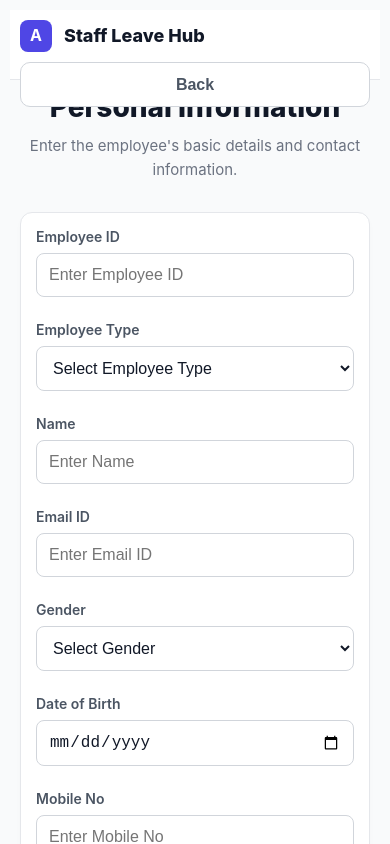
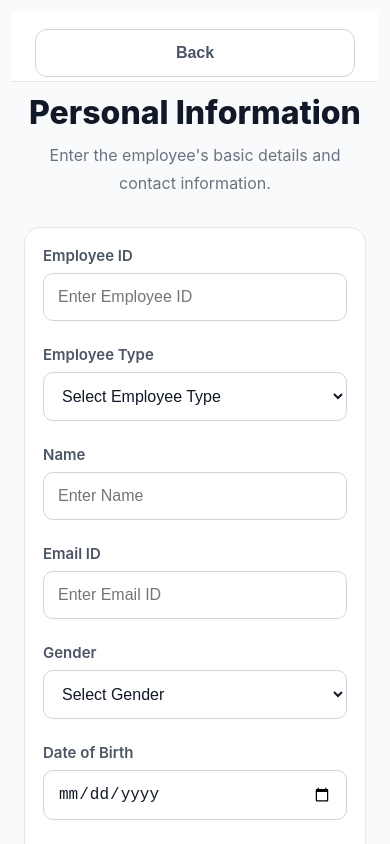
Before and after one commit to Punith19-17/Staff_Leave_Hub, a React (Create React App) app in the folder staff/: page /Signup in a window 390 px wide. Shown: the top 844 px of the page. Built offline with nearby package versions, Linux system fonts and the light colour scheme.

Commit message:
Fixed session store

```diff
--- a/staff/src/responsive.css
+++ b/staff/src/responsive.css
@@ -1,193 +1,343 @@
-/* =========================
-   GLOBAL MOBILE FIX
-========================= */
+/* =========================================
+   COMPLETE MOBILE RESPONSIVE FIX
+   Staff Leave Hub
+========================================= */
 
 @media screen and (max-width: 768px) {
 
+  /* =========================================
+     GLOBAL RESET
+  ========================================= */
+
   * {
-    box-sizing: border-box;
+    box-sizing: border-box !important;
   }
 
   html,
   body {
-    width: 100%;
+    width: 100% !important;
+    max-width: 100% !important;
     overflow-x: hidden !important;
-    margin: 0;
-    padding: 0;
+    margin: 0 !important;
+    padding: 0 !important;
+    font-size: 14px !important;
+    scroll-behavior: smooth;
   }
 
   body {
-    font-size: 14px;
-  }
-
-  /* =========================
-     MAIN LAYOUTS
-  ========================= */
-
-  .container,
-  .main-container,
-  .dashboard-container,
-  .dashboard-content,
-  .admin-container,
-  .content,
-  .wrapper,
-  .main-content,
-  .page-container {
-    width: 100% !important;
-    max-width: 100% !important;
-    margin: 0 !important;
-    padding: 10px !important;
     overflow-x: hidden !important;
   }
 
-  /* =========================
+  /* =========================================
+     GLOBAL CONTAINERS
+  ========================================= */
+
+  .container,
+  .wrapper,
+  .content,
+  .main-container,
+  .page-container,
+  .dashboard-container,
+  .dashboard-content,
+  .main-content,
+  .admin-container,
+  .staff-container,
+  .content-area,
+  .page-content {
+    width: 100% !important;
+    max-width: 100% !important;
+    margin: 0 auto !important;
+    padding: 12px !important;
+    overflow-x: hidden !important;
+  }
+
+  /* =========================================
      NAVBAR / HEADER
-  ========================= */
+  ========================================= */
 
   .navbar,
   .topbar,
   header,
   .header {
     width: 100% !important;
-    padding: 10px !important;
+
     display: flex !important;
-    flex-wrap: wrap !important;
+    flex-direction: column !important;
     align-items: center !important;
-    justify-content: space-between !important;
-    gap: 10px !important;
+    justify-content: center !important;
+
+    gap: 12px !important;
+
+    padding: 12px !important;
+
+    overflow-x: hidden !important;
   }
 
   .logo,
   .brand,
   .title {
-    font-size: 18px !important;
-    line-height: 1.2 !important;
-    word-break: break-word;
+    width: 100% !important;
+
+    text-align: center !important;
+
+    font-size: 20px !important;
+    line-height: 1.3 !important;
+
+    word-break: break-word !important;
   }
 
-  /* =========================
-     SIDEBAR
-  ========================= */
+  /* =========================================
+     NAV MENU
+  ========================================= */
 
-  .sidebar {
+  .nav-links,
+  .menu,
+  .nav-menu {
     width: 100% !important;
-    position: relative !important;
-    height: auto !important;
-    padding: 10px !important;
+
+    display: flex !important;
+    flex-wrap: wrap !important;
+
+    justify-content: center !important;
+    align-items: center !important;
+
+    gap: 10px !important;
   }
 
-  /* =========================
+  /* =========================================
+     BUTTONS
+  ========================================= */
+
+  button,
+  .btn,
+  .nav-btn,
+  .login-btn,
+  .back-btn {
+    width: 100% !important;
+    max-width: 320px !important;
+
+    min-height: 48px !important;
+
+    padding: 12px !important;
+
+    font-size: 16px !important;
+
+    border-radius: 12px !important;
+
+    margin: 6px auto !important;
+
+    display: block !important;
+  }
+
+  /* =========================================
+     HERO SECTION
+  ========================================= */
+
+  .hero,
+  .hero-section,
+  .banner {
+    width: 100% !important;
+
+    padding: 30px 15px !important;
+
+    text-align: center !important;
+  }
+
+  h1,
+  .hero h1 {
+    font-size: 32px !important;
+    line-height: 1.2 !important;
+    text-align: center !important;
+  }
+
+  h2 {
+    font-size: 26px !important;
+    text-align: center !important;
+  }
+
+  h3 {
+    font-size: 20px !important;
+    text-align: center !important;
+  }
+
+  p,
+  .hero p {
+    font-size: 16px !important;
+    line-height: 1.7 !important;
+    text-align: center !important;
+  }
+
+  /* =========================================
      CARDS
-  ========================= */
+  ========================================= */
 
   .card,
   .dashboard-card,
+  .stats-card,
   .form-card,
   .login-card,
   .signup-card,
   .leave-card {
     width: 100% !important;
     max-width: 100% !important;
-    margin: 10px auto !important;
-    padding: 15px !important;
-    border-radius: 12px !important;
+
+    padding: 18px !important;
+
+    margin: 15px auto !important;
+
+    border-radius: 16px !important;
+
+    overflow-x: hidden !important;
   }
 
-  /* =========================
+  /* =========================================
+     FLEX & GRID FIX
+  ========================================= */
+
+  .row,
+  .grid,
+  .flex,
+  .dashboard-row,
+  .card-container,
+  .cards-wrapper,
+  .stats-container {
+    width: 100% !important;
+
+    display: flex !important;
+    flex-direction: column !important;
+
+    gap: 18px !important;
+  }
+
+  /* =========================================
+     SIDEBAR FIX
+  ========================================= */
+
+  .sidebar,
+  .dashboard-sidebar,
+  .admin-sidebar,
+  aside {
+    width: 100% !important;
+    max-width: 100% !important;
+
+    position: relative !important;
+
+    left: 0 !important;
+    top: 0 !important;
+
+    height: auto !important;
+
+    padding: 15px !important;
+
+    border-right: none !important;
+
+    overflow-x: hidden !important;
+  }
+
+  /* SIDEBAR MENU */
+
+  .sidebar ul,
+  .sidebar-menu,
+  .menu-list {
+    width: 100% !important;
+
+    display: flex !important;
+    flex-direction: column !important;
+
+    gap: 12px !important;
+
+    padding: 0 !important;
+    margin: 0 !important;
+
+    list-style: none !important;
+  }
+
+  .sidebar li,
+  .sidebar a {
+    width: 100% !important;
+  }
+
+  /* =========================================
      FORMS
-  ========================= */
+  ========================================= */
 
-  form {
+  form,
+  .form-container {
     width: 100% !important;
   }
 
   input,
-  select,
-  textarea {
+  textarea,
+  select {
     width: 100% !important;
     max-width: 100% !important;
+
+    padding: 14px !important;
+
     font-size: 16px !important;
-    padding: 12px !important;
-  }
 
-  /* =========================
-     BUTTONS
-  ========================= */
-
-  button,
-  .btn,
-  .login-btn,
-  .nav-btn,
-  .back-btn {
-    width: 100% !important;
-    min-height: 45px !important;
-    font-size: 16px !important;
-    padding: 12px !important;
     border-radius: 10px !important;
   }
 
-  /* =========================
-     FLEX & GRID FIX
-  ========================= */
-
-  .row,
-  .flex,
-  .grid,
-  .dashboard-row,
-  .card-container {
-    display: flex !important;
-    flex-direction: column !important;
-    gap: 15px !important;
+  label {
+    font-size: 15px !important;
   }
 
-  /* =========================
+  /* =========================================
      TABLE FIX
-  ========================= */
+  ========================================= */
 
   table {
-    display: block;
-    width: 100%;
-    overflow-x: auto;
-    white-space: nowrap;
+    width: 100% !important;
+
+    display: block !important;
+
+    overflow-x: auto !important;
+
+    white-space: nowrap !important;
+
+    border-collapse: collapse !important;
   }
 
-  /* =========================
-     IMAGES
-  ========================= */
+  th,
+  td {
+    padding: 10px !important;
+    font-size: 14px !important;
+  }
+
+  /* =========================================
+     IMAGE FIX
+  ========================================= */
 
   img {
     max-width: 100% !important;
     height: auto !important;
-    object-fit: contain;
+
+    display: block !important;
+
+    margin: auto !important;
+
+    object-fit: contain !important;
   }
 
-  /* =========================
-     TEXT
-  ========================= */
+  /* =========================================
+     DASHBOARD CONTENT FIX
+  ========================================= */
 
-  h1 {
-    font-size: 28px !important;
-    text-align: center;
+  .dashboard-layout,
+  .dashboard-page,
+  .staff-page,
+  .leave-page {
+    width: 100% !important;
+
+    padding: 10px !important;
+
+    overflow-x: hidden !important;
   }
 
-  h2 {
-    font-size: 24px !important;
-    text-align: center;
-  }
-
-  h3 {
-    font-size: 20px !important;
-    text-align: center;
-  }
-
-  p {
-    font-size: 15px !important;
-    line-height: 1.6 !important;
-  }
-
-  /* =========================
-     OVERFLOW FIX
-  ========================= */
+  /* =========================================
+     REMOVE OVERFLOW
+  ========================================= */
 
   div,
   section,
@@ -196,4 +346,5 @@
     max-width: 100% !important;
     overflow-x: hidden !important;
   }
+
 }
```
